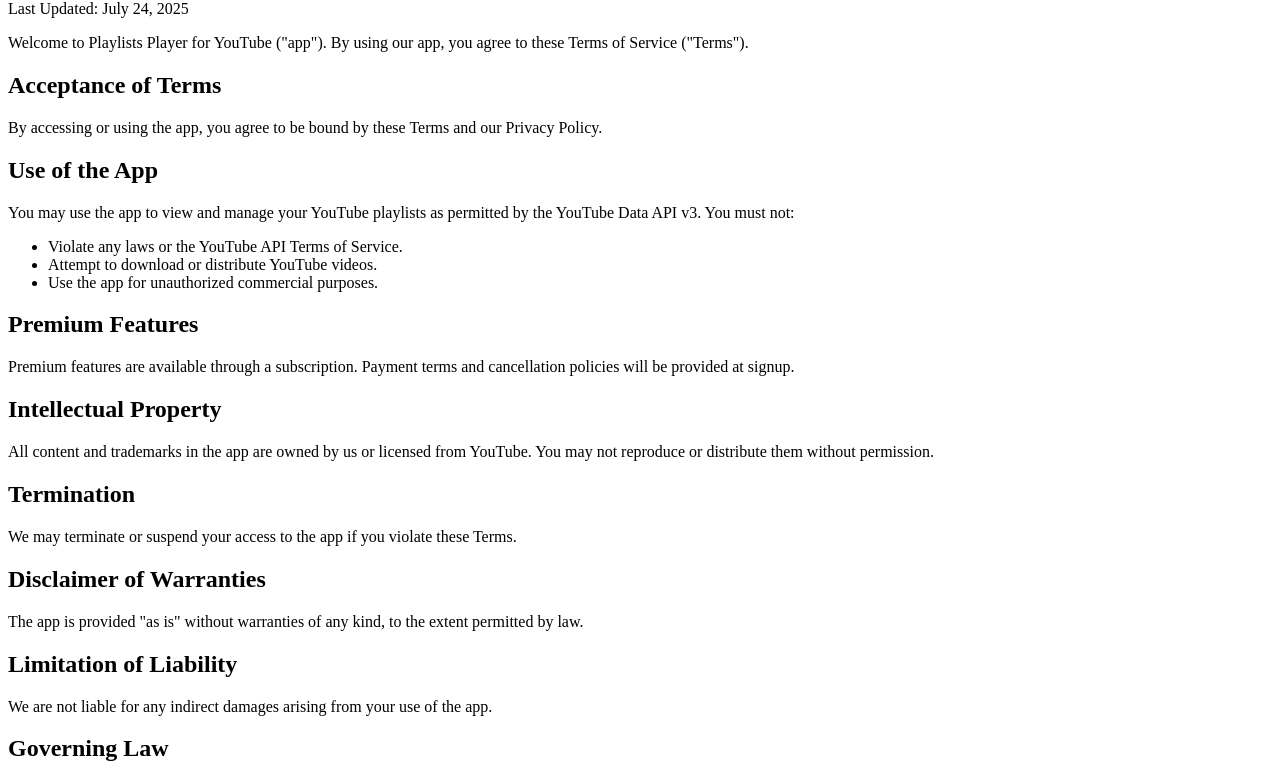
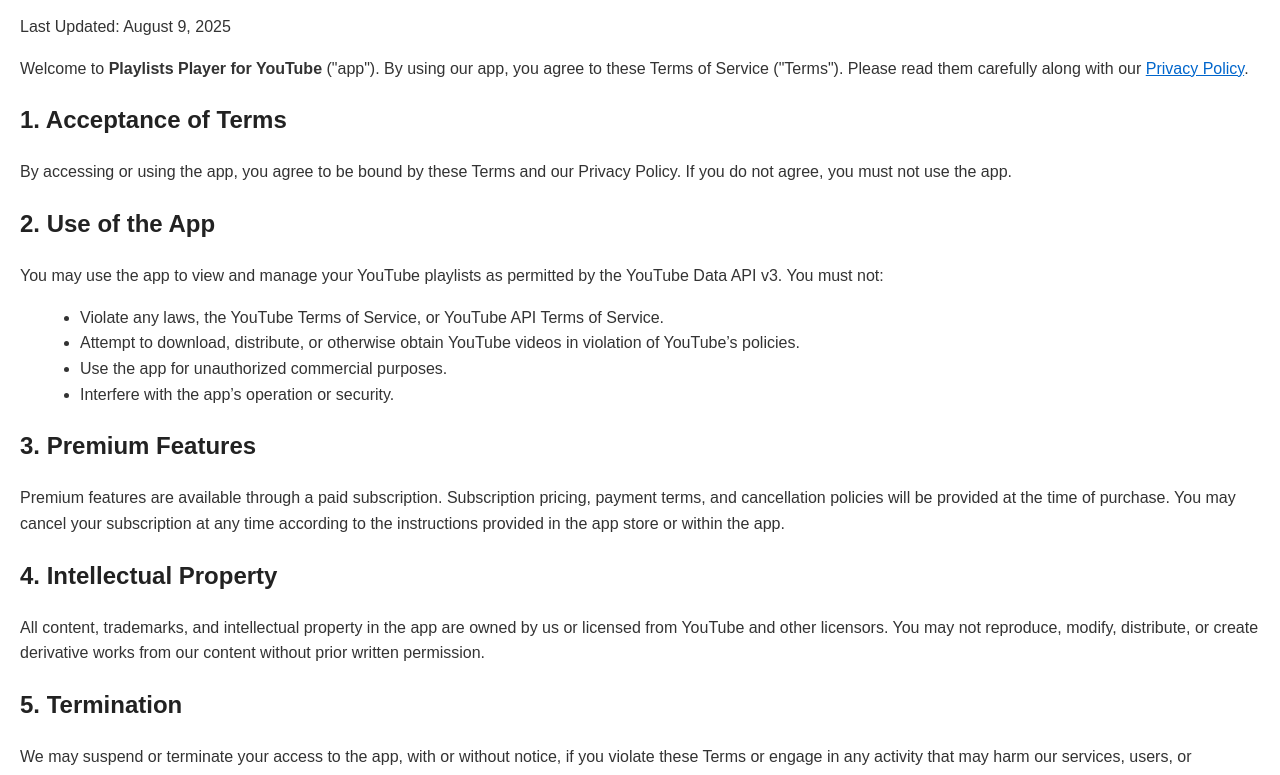
Before and after one commit to graygoos/Playlists-Player-for-YouTube, a plain HTML site: page terms-of-service.html in a window 1280 px wide. Shown: the part 80-855 px from the top of the page. Drawn offline with Linux system fonts and the light colour scheme.

Commit message:
Update terms-of-service.html

```diff
--- a/terms-of-service.html
+++ b/terms-of-service.html
@@ -4,41 +4,51 @@
     <meta charset="UTF-8">
     <meta name="viewport" content="width=device-width, initial-scale=1.0">
     <title>Terms of Service - Playlists Player for YouTube</title>
+    <style>
+        body { font-family: Arial, sans-serif; margin: 20px; line-height: 1.6; color: #333; }
+        h1, h2 { color: #222; }
+        ul { margin-left: 20px; }
+        a { color: #0066cc; }
+    </style>
 </head>
 <body>
     <h1>Terms of Service</h1>
-  <p>Last Updated: July 24, 2025</p>
-  <p>Welcome to Playlists Player for YouTube ("app"). By using our app, you agree to these Terms of Service ("Terms").</p>
+    <p>Last Updated: August 9, 2025</p>
 
-  <h2>Acceptance of Terms</h2>
-  <p>By accessing or using the app, you agree to be bound by these Terms and our Privacy Policy.</p>
+    <p>Welcome to <strong>Playlists Player for YouTube</strong> ("app"). By using our app, you agree to these Terms of Service ("Terms"). Please read them carefully along with our <a href="privacy-policy.html">Privacy Policy</a>.</p>
 
-  <h2>Use of the App</h2>
+    <h2>1. Acceptance of Terms</h2>
+    <p>By accessing or using the app, you agree to be bound by these Terms and our Privacy Policy. If you do not agree, you must not use the app.</p>
+
+    <h2>2. Use of the App</h2>
     <p>You may use the app to view and manage your YouTube playlists as permitted by the YouTube Data API v3. You must not:</p>
     <ul>
-    <li>Violate any laws or the YouTube API Terms of Service.</li>
-    <li>Attempt to download or distribute YouTube videos.</li>
+        <li>Violate any laws, the YouTube Terms of Service, or YouTube API Terms of Service.</li>
+        <li>Attempt to download, distribute, or otherwise obtain YouTube videos in violation of YouTube’s policies.</li>
         <li>Use the app for unauthorized commercial purposes.</li>
+        <li>Interfere with the app’s operation or security.</li>
     </ul>
 
-  <h2>Premium Features</h2>
-  <p>Premium features are available through a subscription. Payment terms and cancellation policies will be provided at signup.</p>
+    <h2>3. Premium Features</h2>
+    <p>Premium features are available through a paid subscription. Subscription pricing, payment terms, and cancellation policies will be provided at the time of purchase. You may cancel your subscription at any time according to the instructions provided in the app store or within the app.</p>
 
-  <h2>Intellectual Property</h2>
-  <p>All content and trademarks in the app are owned by us or licensed from YouTube. You may not reproduce or distribute them without permission.</p>
+    <h2>4. Intellectual Property</h2>
+    <p>All content, trademarks, and intellectual property in the app are owned by us or licensed from YouTube and other licensors. You may not reproduce, modify, distribute, or create derivative works from our content without prior written permission.</p>
 
-  <h2>Termination</h2>
-  <p>We may terminate or suspend your access to the app if you violate these Terms.</p>
+    <h2>5. Termination</h2>
+    <p>We may suspend or terminate your access to the app, with or without notice, if you violate these Terms or engage in any activity that may harm our services, users, or reputation.</p>
 
-  <h2>Disclaimer of Warranties</h2>
-  <p>The app is provided "as is" without warranties of any kind, to the extent permitted by law.</p>
+    <h2>6. Disclaimer of Warranties</h2>
+    <p>The app is provided on an "as is" and "as available" basis without warranties of any kind, either express or implied, to the fullest extent permitted by law. We do not guarantee uninterrupted or error-free operation of the app.</p>
 
-  <h2>Limitation of Liability</h2>
-  <p>We are not liable for any indirect damages arising from your use of the app.</p>
+    <h2>7. Limitation of Liability</h2>
+    <p>To the maximum extent permitted by law, we are not liable for any indirect, incidental, or consequential damages resulting from your use of or inability to use the app, even if we have been advised of the possibility of such damages.</p>
 
-  <h2>Governing Law</h2>
-  <p>These Terms are governed by the laws of [your-jurisdiction].</p>
+    <h2>8. Governing Law</h2>
+    <p>These Terms are governed by and construed in accordance with the laws of <strong>[Your Jurisdiction]</strong>, without regard to its conflict of laws principles. You agree to submit to the exclusive jurisdiction of the courts located in that jurisdiction.</p>
 
-  <p>Contact us at femialiu713@gmail.com for any questions.</p>
+    <h2>9. Contact Us</h2>
+    <p>If you have any questions or concerns about these Terms, please contact us at:</p>
+    <p><strong>Email:</strong> <a href="mailto:femialu713@gmail.com">femialu713@gmail.com</a></p>
 </body>
 </html>
```
Lines whose indentation alone changed are shown as unchanged.
